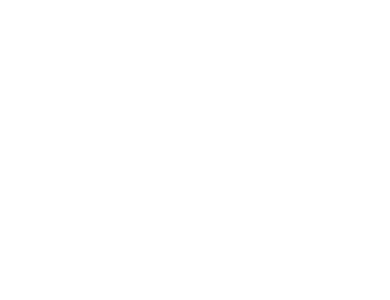
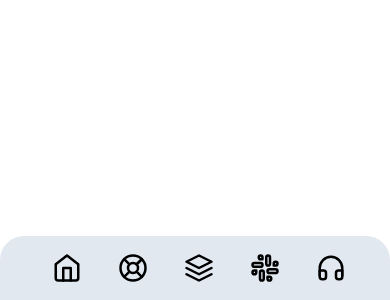
Before and after one commit to prokashpul/my-portfolio, a React (Create React App) app: page / in a window 390 px wide. Shown: the part 544-844 px from the top of the page. Built offline with nearby package versions, Linux system fonts and the light colour scheme.

Commit message:
Mobile NavBar Add

```diff
--- a/package.json
+++ b/package.json
@@ -8,6 +8,7 @@
     "@testing-library/user-event": "^13.2.1",
     "react": "^18.1.0",
     "react-dom": "^18.1.0",
+    "react-icons": "^4.4.0",
     "react-router-dom": "6",
     "react-scripts": "5.0.1",
     "tailwindcss": "^3.0.24",
--- a/src/App.js
+++ b/src/App.js
@@ -1,9 +1,11 @@
 import Header from "../src/components/sheared/Header/Navbar";
+import MobileNav from "./components/sheared/Header/MobileNav";
 
 function App() {
   return (
     <div>
       <Header></Header>
+      <MobileNav></MobileNav>
     </div>
   );
 }
--- a/src/components/sheared/Header/MobileNav.jsx
+++ b/src/components/sheared/Header/MobileNav.jsx
@@ -1,10 +1,61 @@
 import React from "react";
+import { Link } from "react-router-dom";
+import {
+  FiHome,
+  FiLifeBuoy,
+  FiLayers,
+  FiHeadphones,
+  FiSlack,
+} from "react-icons/fi";
 
 const MobileNav = () => {
   return (
-    <div>
-      <h2>Hello</h2>
-    </div>
+    <header className=" w-full bottom-0 fixed block md:hidden">
+      <nav className="flex px-10 rounded-t-3xl shadow-3xl bg-slate-200  justify-between items-center h-16 overflow-hidden">
+        <ul className="flex justify-around items-center gap-3 uppercase h-full w-full">
+          <li
+            title="Home"
+            className="text-3xl hover:border-t-4 p-3 border-green-400  cursor-pointer hover:bg-gray-200 duration-500 h-full flex items-center"
+          >
+            <Link to="/">
+              <FiHome />
+            </Link>
+          </li>
+          <li
+            title="Features"
+            className="text-3xl hover:border-t-4 p-3 border-green-400  cursor-pointer hover:bg-gray-200 duration-500 h-full flex items-center "
+          >
+            <Link to="/">
+              <FiLifeBuoy />
+            </Link>
+          </li>
+          <li
+            title="Portfolio"
+            className="text-3xl hover:border-t-4 p-3 border-green-400  cursor-pointer hover:bg-gray-200 duration-500 h-full flex items-center "
+          >
+            <Link to="/">
+              <FiLayers />
+            </Link>
+          </li>
+          <li
+            title="Skills"
+            className="text-3xl hover:border-t-4 p-3 border-green-400  cursor-pointer hover:bg-gray-200 duration-500 h-full flex items-center "
+          >
+            <Link to="/">
+              <FiSlack />
+            </Link>
+          </li>
+          <li
+            title="Contract"
+            className="text-3xl hover:border-t-4 p-3 border-green-400  cursor-pointer hover:bg-gray-200 duration-500 h-full flex items-center "
+          >
+            <Link to="/">
+              <FiHeadphones />
+            </Link>
+          </li>
+        </ul>
+      </nav>
+    </header>
   );
 };
 
--- a/src/components/sheared/Header/Navbar.jsx
+++ b/src/components/sheared/Header/Navbar.jsx
@@ -47,7 +47,7 @@
         </ul>
 
         <div className="flex justify-end ">
-          <button className="bg-green-400 px-6 py-2 rounded-full hover:bg-green-700 hover:shadow-xl duration-500 text-white">
+          <button className="bg-green-400 px-6 py-2 rounded-full hover:bg-green-700 hover:shadow-xl duration-500 text-white uppercase font-semibold">
             Resume
           </button>
         </div>
```
Also changed, not shown: 1 other file (tests, documents, lock files or other folders).
